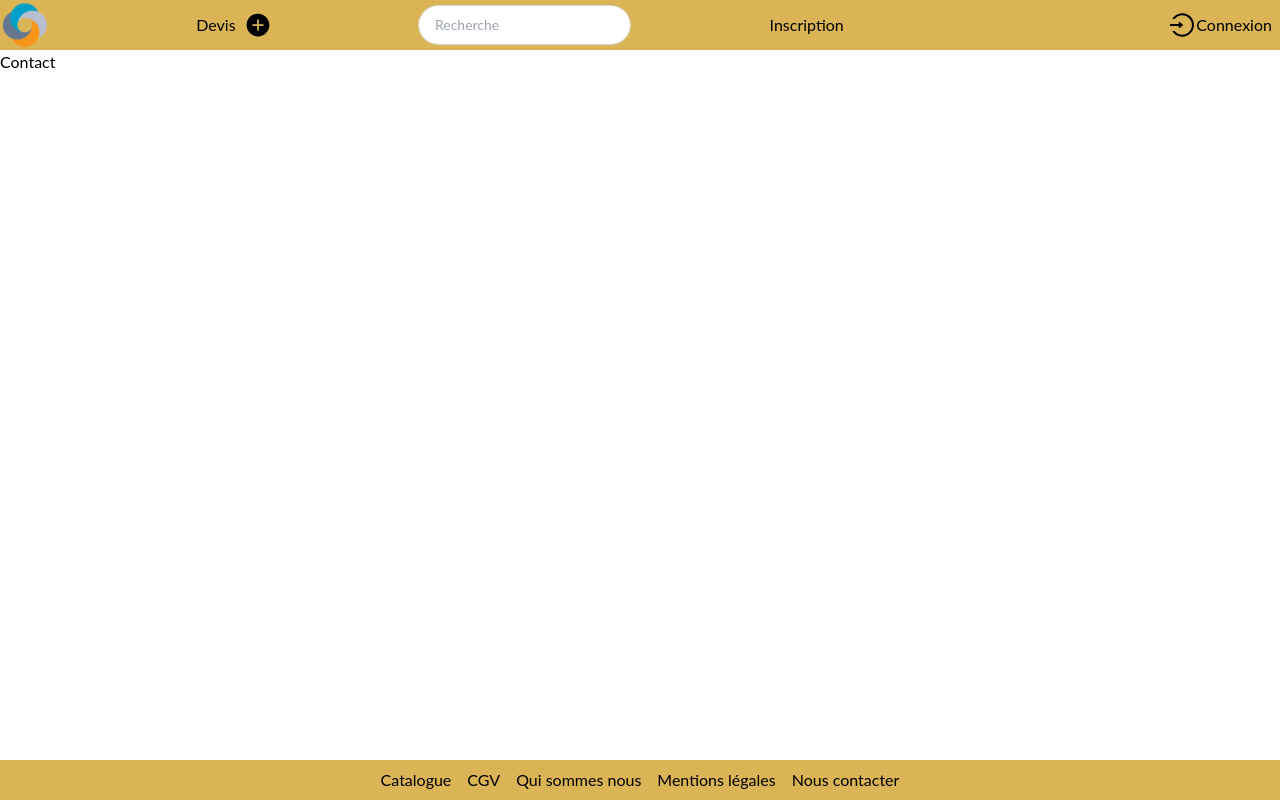
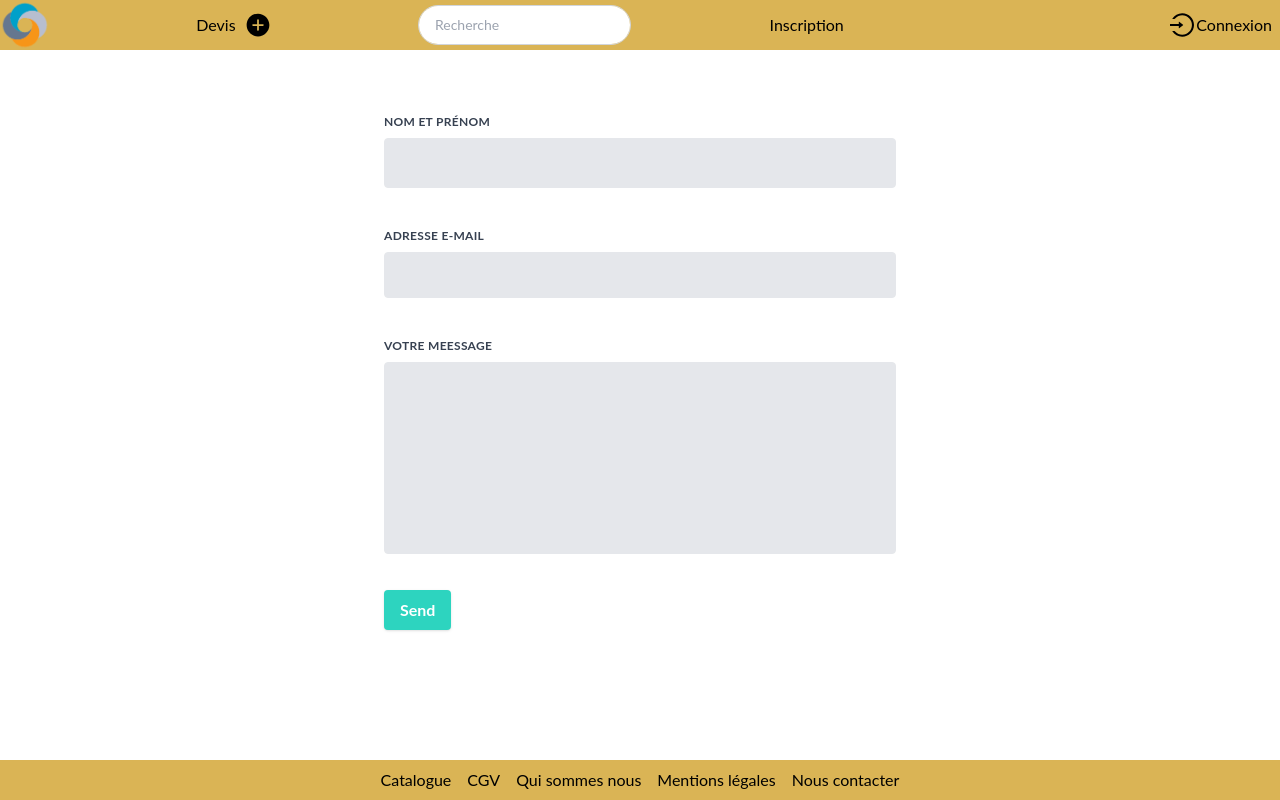
Before and after one commit to sele-nap/App-devis-lyon-js-react-sept21, a Next.js app: page /contact in a window 1280 px wide. Built offline with nearby package versions, Linux system fonts and the light colour scheme; no server answers.

Commit message:
add contact

```diff
--- a/components/SignupForm.jsx
+++ b/components/SignupForm.jsx
@@ -11,23 +11,9 @@ import { ToastContainer, toast } from 'react-toastify';
 import 'react-toastify/dist/ReactToastify.css';
 
 const SignupForm = () => {
-  // const notify = () =>
-  //   toast.error("Merci de remplir l'ensemble des champs", {
-  //     position: "top-center",
-  //     autoClose: 5000,
-  //     hideProgressBar: false,
-  //     closeOnClick: true,
-  //     pauseOnHover: true,
-  //     draggable: true,
-  //     progress: undefined,
-  //   });
 
   const [passwordShown, setPasswordShown] = useState(false);
-  const [passwordConfirmShown, setPasswordConfirmShown] = useState(false);
 
-  const togglePasswordConfirmVisiblity = () => {
-    setPasswordConfirmShown(passwordConfirmShown ? false : true);
-  };
   const togglePasswordVisiblity = () => {
     setPasswordShown(passwordShown ? false : true);
   };
--- a/pages/contact.js
+++ b/pages/contact.js
@@ -1,6 +1,79 @@
 import Layout from "../components/Layout";
 import next from "next";
+import { useForm } from "react-hook-form";
+import CtaBtn from "../components/CtaBtn"
 
 export default function Contact() {
-  return <Layout>Contact</Layout>;
-}
+  const onSubmit = data => console.log(data);
+
+  const {
+    register,
+    handleSubmit,
+    setError,
+    control,
+    watch,
+    formState: { errors, isValid },
+  } = useForm({
+    mode: 'onTouched',
+
+  });
+  return (
+
+<Layout>
+<div className='flex items-center justify-center mt-16'>
+  <form className="w-full max-w-lg" onSubmit={handleSubmit(onSubmit)}>
+
+    <div className='mb-10'>
+    <label className="block uppercase tracking-wide text-gray-700 text-xs font-bold mb-2">
+          Nom et Prénom
+      </label>
+      <input className="appearance-none block w-full bg-gray-200 text-gray-700 border border-gray-200 rounded py-3 px-4leading-tight focus:outline-none focus:bg-white focus:border-gray-500"  type="text"  name='lastname'
+                {...register('name', {
+                  required: ' ❌ Champs obligatoire ',
+                })}
+              />
+              {errors.name && (
+                <span className='text-xs'> {errors.name.message}</span>
+              )}
+    </div>
+
+    <div className="flex flex-wrap -mx-3 mb-10">
+      <div className="w-full px-3">
+        <label className="block uppercase tracking-wide text-gray-700 text-xs font-bold mb-2">
+          Adresse e-mail
+        </label>
+        <input className="appearance-none block w-full bg-gray-200 text-gray-700 border border-gray-200 rounded py-3 px-4  leading-tight focus:outline-none focus:bg-white focus:border-gray-500" id="email" type="email"    name='email'
+                {...register('email', {
+                  required: ' ❌ Adresse mail requise ',
+                  pattern: {
+                    value: /^[A-Z0-9._%+-]+@[A-Z0-9.-]+\.[A-Z]{2,}$/i,
+                    message: '❌ Entrez une adresse e-mail valide',
+                  },
+                })}
+              />
+              {errors.email && (
+                <span className='text-xs'>{errors.email.message}</span>
+              )}
+      </div>
+    </div>
+
+    <div className="flex flex-wrap -mx-3 mb-6">
+      <div className="w-full px-3">
+        <label className="block uppercase tracking-wide text-gray-700 text-xs font-bold mb-2">
+          Votre meessage
+        </label>
+        <textarea className=" no-resize appearance-none block w-full bg-gray-200 text-gray-700 border border-gray-200 rounded py-3 px-4 mb-3 leading-tight focus:outline-none focus:bg-white focus:border-gray-500 h-48 resize-none" id="message"></textarea>
+      </div>
+    </div>
+    <div className="md:flex md:items-center">
+      <div className="md:w-1/3">
+        <button className="shadow bg-teal-400 hover:bg-teal-400 focus:shadow-outline focus:outline-none text-white font-bold py-2 px-4 rounded" type="button">
+          Send
+        </button>
+      </div>
+      <div className="md:w-2/3"></div>
+    </div>
+  </form>
+</div>
+ </Layout>
+)}
```
